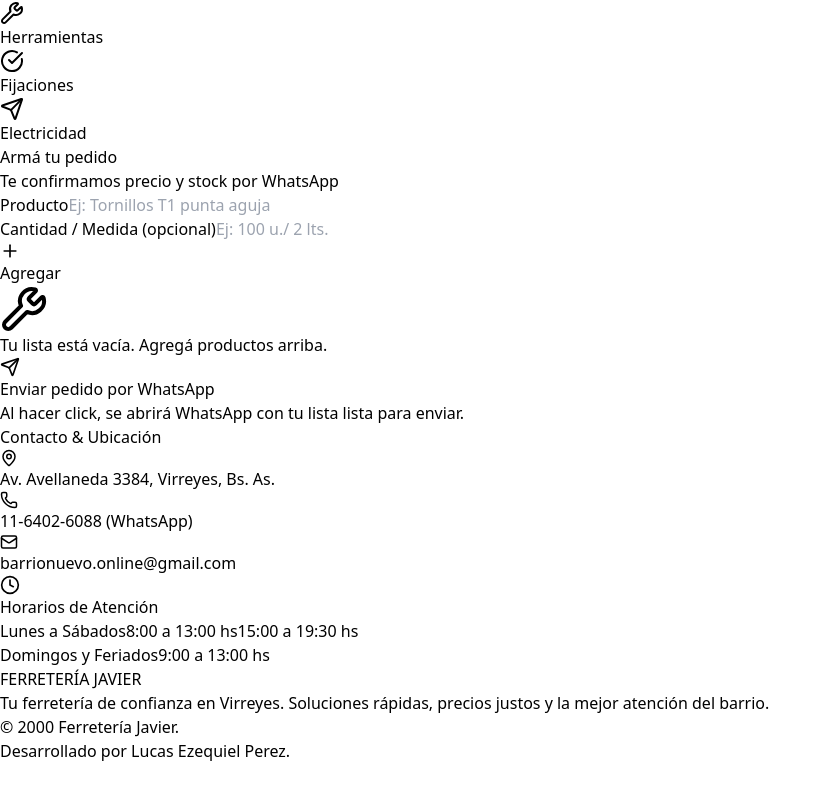
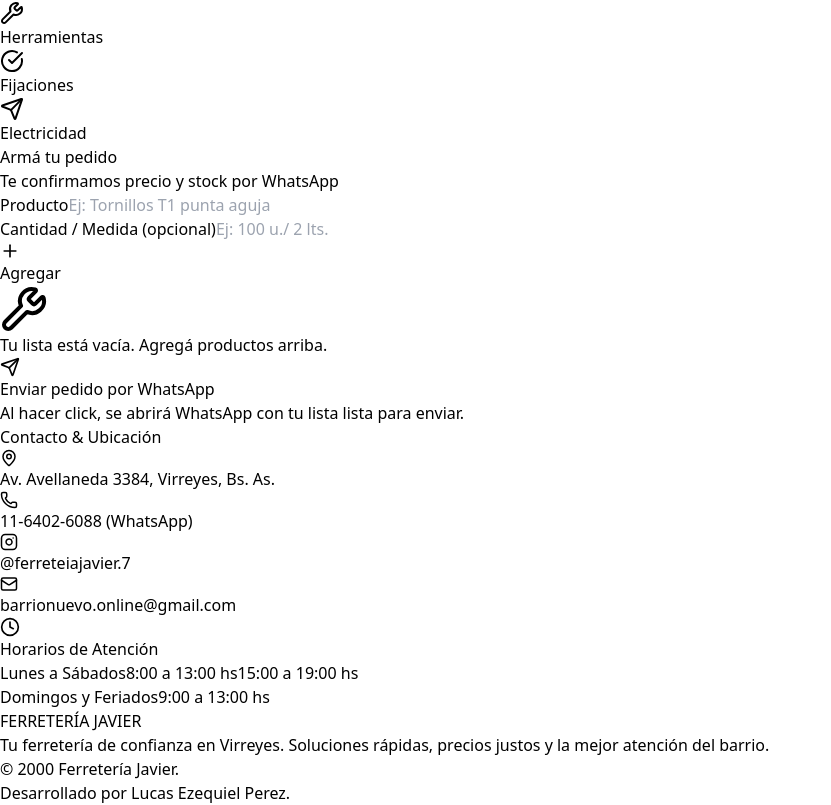
Before and after one commit to perezlucas302-dot/ferreteria-javier, a React (Vite) app: page / in a window 1280 px wide. Shown: the part 715-1520 px from the top of the page, without its empty margins (0-831 px from the left). Before the commit the page ends 1478 px from the top, so only its background shows below. Built offline with nearby package versions, Linux system fonts and the light colour scheme.

Commit message:
horario + ig

```diff
--- a/src/App.jsx
+++ b/src/App.jsx
@@ -1,5 +1,5 @@
 import React, { useState, useEffect } from 'react';
-import { Phone, MapPin, Mail, Hammer, Wrench, PaintBucket, Trash2, Plus, Send, Users, CheckCircle, Clock } from 'lucide-react';
+import { Phone, MapPin, Mail, Hammer, Wrench, PaintBucket, Trash2, Plus, Send, Users, CheckCircle, Clock, Instagram } from 'lucide-react';
 
 const App = () => {
   // Estado para la lista de productos del presupuesto
@@ -324,6 +324,10 @@ const App = () => {
               <span className="hover:text-yellow-500 transition-colors cursor-pointer">11-6402-6088 (WhatsApp)</span>
             </div>
             <div className="flex items-center gap-3">
+              <Instagram className="text-yellow-500 flex-shrink-0" size={18} />
+              <span className="hover:text-yellow-500 transition-colors cursor-pointer">@ferreteiajavier.7</span>
+            </div>
+            <div className="flex items-center gap-3">
               <Mail className="text-yellow-500 flex-shrink-0" size={18} />
               <span>{email}</span>
             </div>
@@ -338,7 +342,7 @@ const App = () => {
               <div className="mb-3">
                 <span className="text-yellow-500 font-bold block uppercase text-xs mb-1">Lunes a Sábados</span>
                 <span className="block">8:00 a 13:00 hs</span>
-                <span className="block">15:00 a 19:30 hs</span>
+                <span className="block">15:00 a 19:00 hs</span>
               </div>
               <div>
                 <span className="text-yellow-500 font-bold block uppercase text-xs mb-1">Domingos y Feriados</span>
```
